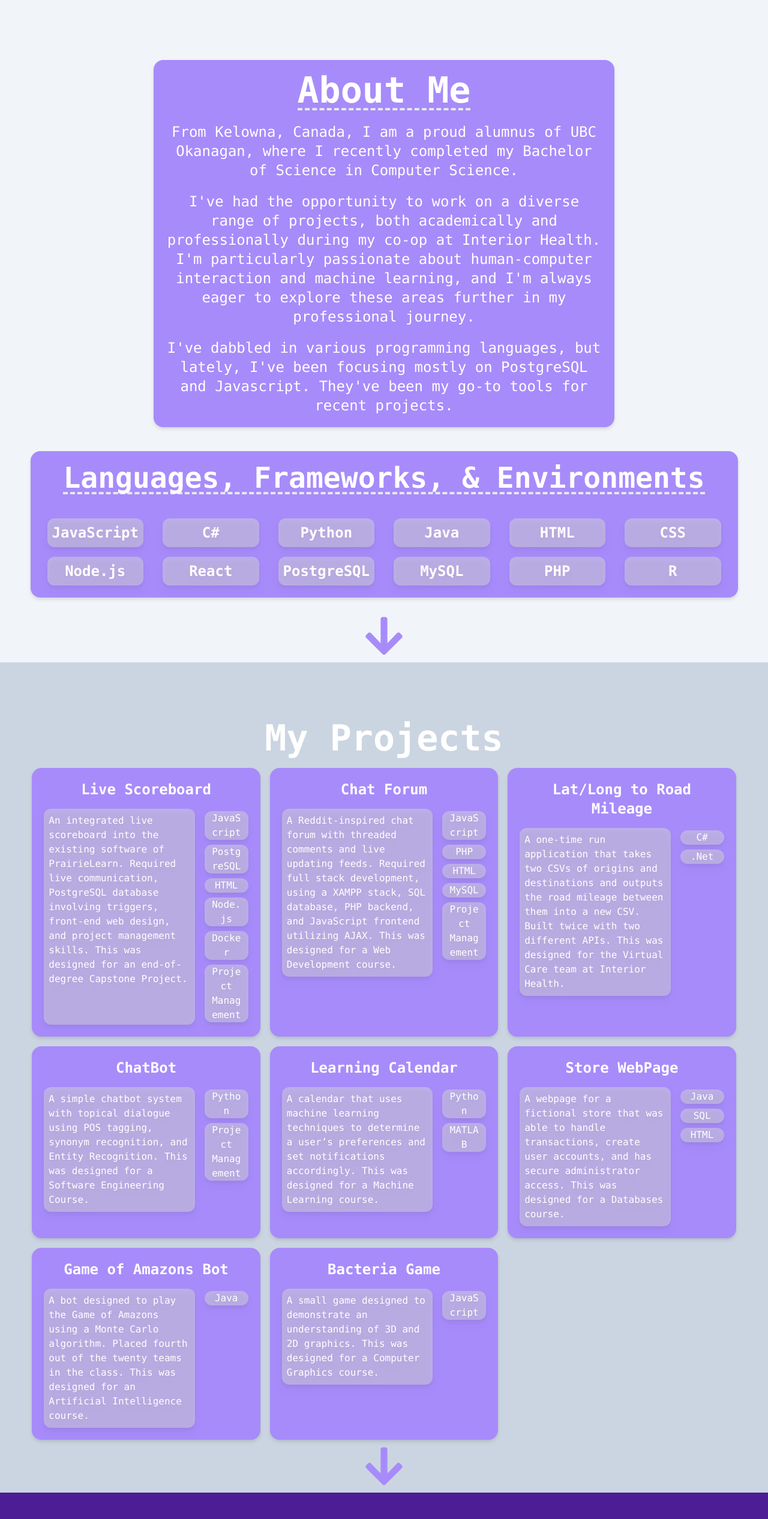
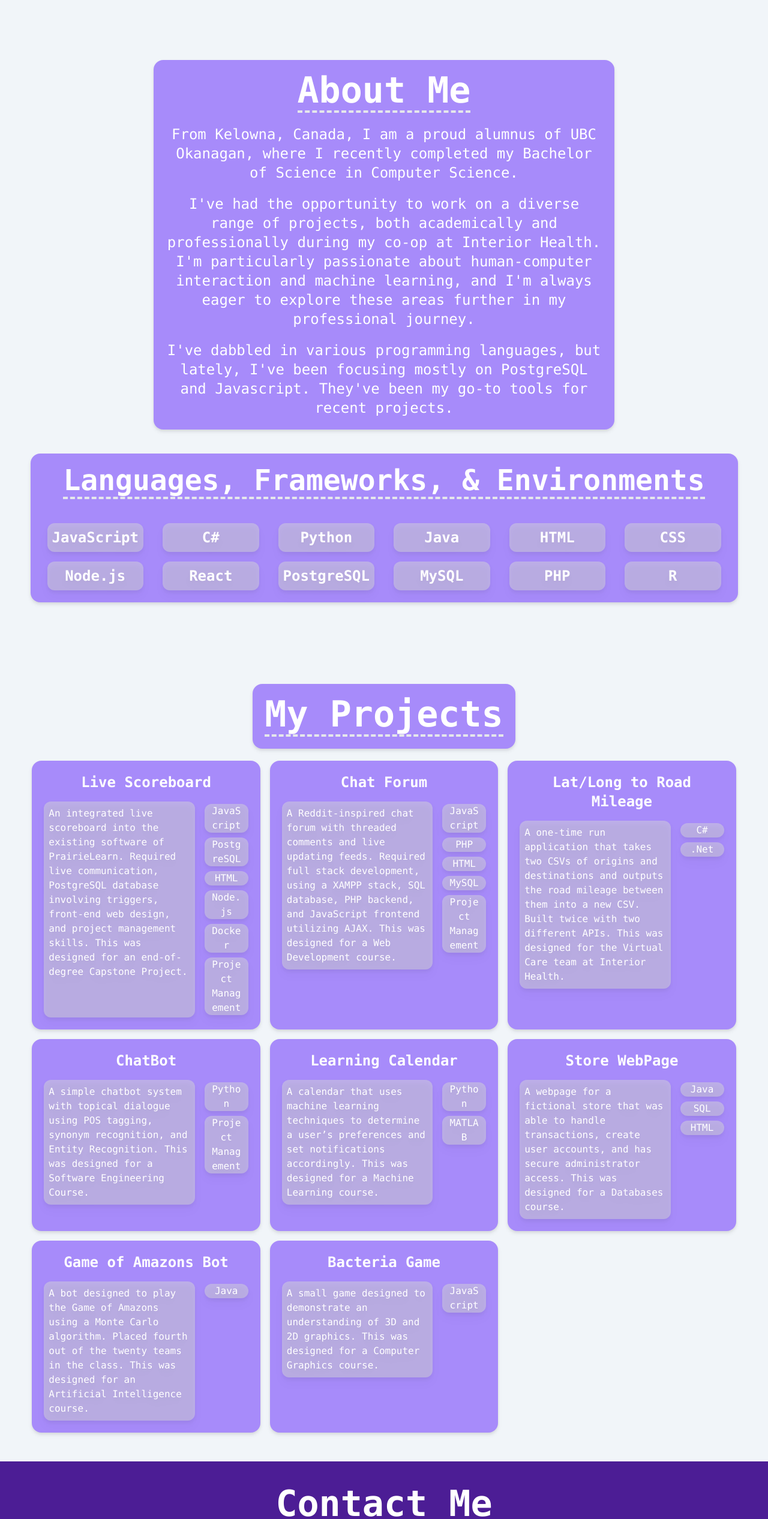
Before and after one commit to RylanRCox/RylanRCox.github.io, a React (Create React App) app in the folder portfolio/: page / in a window 1280 px wide. Shown: the part 800-3332 px from the top of the page at 60% size. Built offline with nearby package versions, Linux system fonts and the light colour scheme; what tailwindcss-fluid would draw is missing.

Commit message:
Final Adjustments

```diff
--- a/portfolio/src/Components/AboutMe.js
+++ b/portfolio/src/Components/AboutMe.js
@@ -21,7 +21,7 @@ const AboutMe = () => {
         <div id="AboutMe" className="w-full flex flex-col items-center text-center">
             <div className="flex-grow flex flex-col items-center justify-center text-lg md:text-2xl font-semibold text-white pt-10 md:pt-20">
                 <div className="flex flex-col items-center justify-center bg-violet-400 w-full md:w-3/5 font-normal rounded-2xl drop-shadow-md p-5 m-5">
-                    <div className="border-b-4 border-dashed">
+                    <div className="border-b-4 border-dashed pb-1">
                         <h1 className="text-4xl md:text-6xl font-extrabold">About Me</h1>
                     </div>
                     <p className="mt-5 transition-transform transform hover:scale-105">From Kelowna, Canada, I am a proud alumnus of UBC Okanagan, where I recently completed my Bachelor of Science in Computer Science. </p>
@@ -30,7 +30,6 @@ const AboutMe = () => {
                 </div>
                 <SkillsGrid items={mySkills}/>
             </div>
-            <a href="#Projects"><DownArrow /></a>
         </div>
     );
 };
--- a/portfolio/src/Components/Projects.js
+++ b/portfolio/src/Components/Projects.js
@@ -54,14 +54,15 @@ const Projects = () => {
     ];
 
     return (
-        <div id="Projects" className="w-full bg-slate-300 flex flex-col items-center text-center">
-            <div className="w-full md:w-11/12 flex-grow flex flex-col items-center justify-center text-xl md:text-2xl font-semibold text-white pt-12 md:pt-24">
-                <div className="pb-5">
-                    <h1 className="text-4xl md:text-6xl font-extrabold">My Projects</h1>
+        <div id="Projects" className="w-full bg-slate-100 flex flex-col items-center text-center">
+            <div className="w-full md:w-11/12 flex-grow flex flex-col items-center justify-center text-xl md:text-2xl font-semibold text-white pt-12 pb-12 md:pt-24">
+                <div className="bg-violet-400 rounded-2xl drop-shadow-md p-5 m-5">
+                    <div className="border-b-4 border-dashed pb-1">
+                        <h1 className="text-4xl md:text-6xl font-extrabold">My Projects</h1>
+                    </div>
                 </div>
                 <ProjectsGrid items={myProjects}/>
             </div>
-            <a href="#ContactMe"><DownArrow /></a>
         </div>
     );
 };
--- a/portfolio/src/Components/ProjectsGrid.js
+++ b/portfolio/src/Components/ProjectsGrid.js
@@ -13,7 +13,7 @@ const ProjectsGrid = ({items}) => {
                                 <ul className="flex flex-col items-start w-full">
                                     {item.skills.map((skill, skillIndex) => (
                                         <li key={skillIndex} className="bg-zinc-300 bg-opacity-50 my-1 px-2 rounded-xl drop-shadow-lg w-full">
-                                            <p className="text-sm md:text-base font-normal">{skill}</p>
+                                            <p className="text-sm md:text-base font-normal transition-transform transform hover:scale-105">{skill}</p>
                                         </li>
                                     ))}
                                 </ul>
--- a/portfolio/src/Components/SkillsGrid.js
+++ b/portfolio/src/Components/SkillsGrid.js
@@ -2,7 +2,7 @@ const SkillsGrid = ({items}) => {
 
     return (
         <div className="relative flex items-center text-center flex-col justify-center bg-violet-400 rounded-2xl drop-shadow-md p-5 m-5">
-            <div className="border-b-4 border-dashed mb-10">
+            <div className="border-b-4 border-dashed mb-10 pb-1">
                 <h1 className="text-3xl sm:text-4xl md:text-5xl font-extrabold">Languages, Frameworks, & Environments</h1>
             </div>
             <ol className="grid grid-cols-2 sm:grid-cols-3 md:grid-cols-4 lg:grid-cols-6 gap-4">
```
